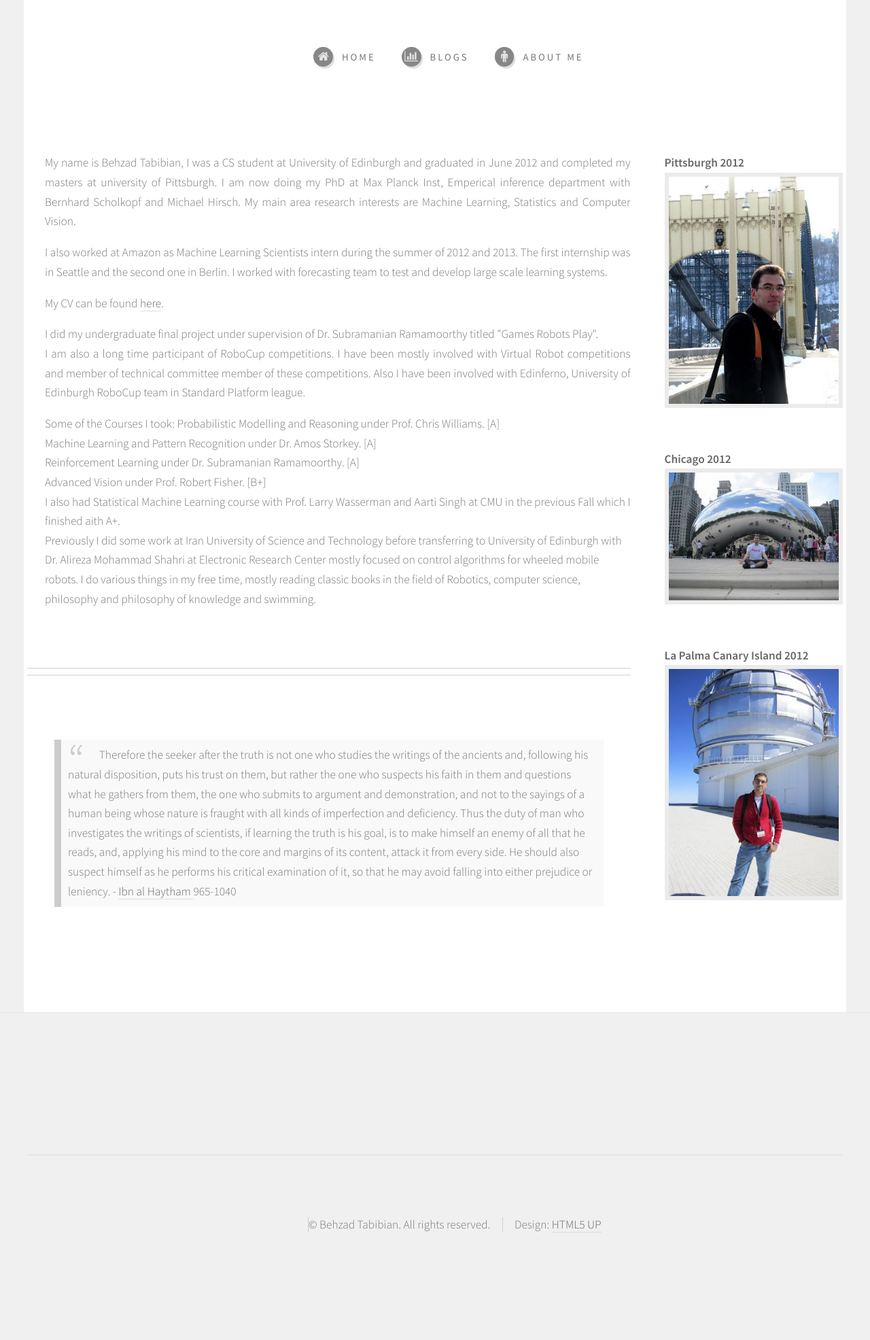
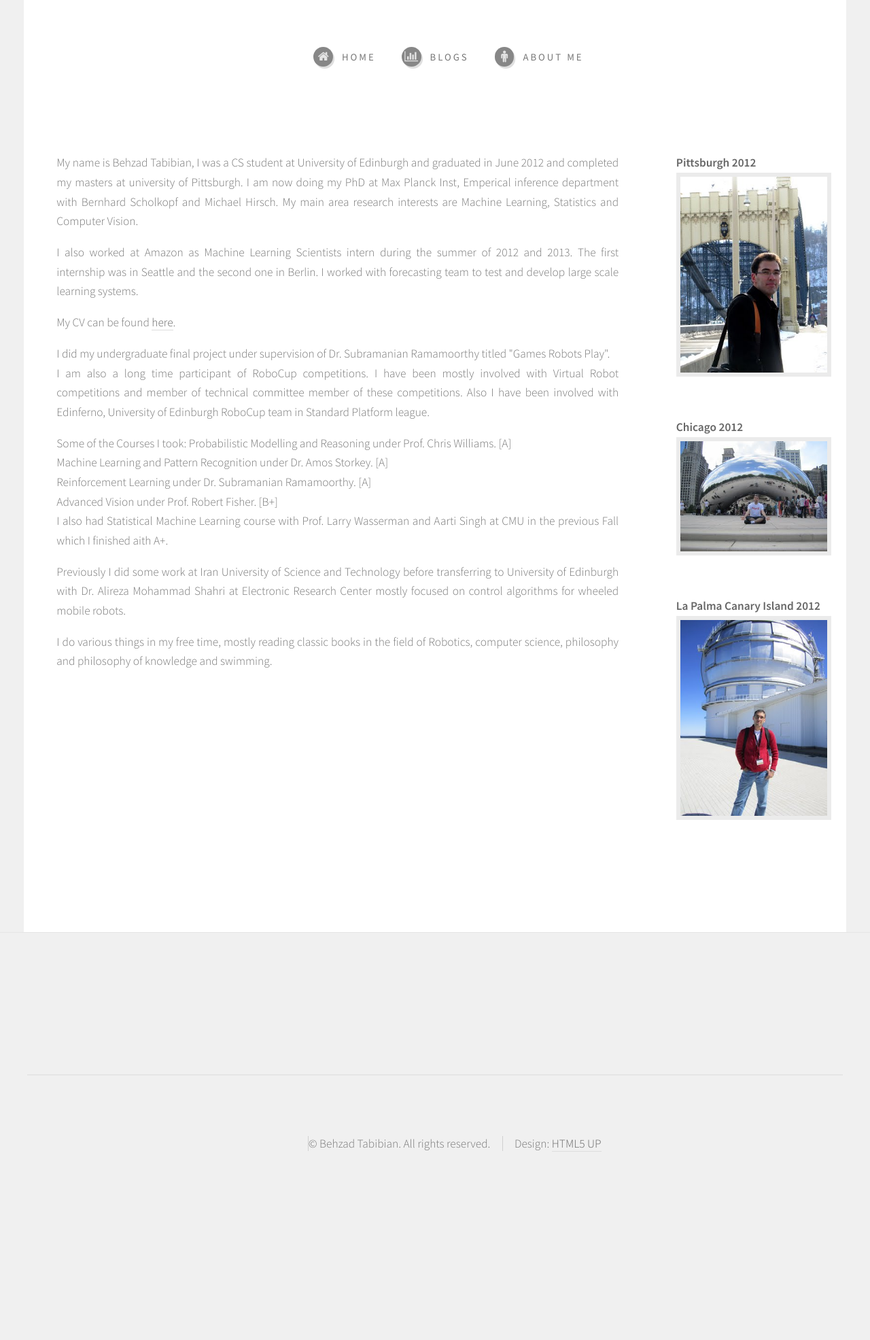
Before and after one commit to btabibian/btabibian.github.io, a Jekyll site: the page built from about.html, in a window 1280 px wide. Shown: the whole page at 68% size. Built offline with Jekyll 4.4.1, drawn with Linux system fonts in a browser that asks for light colours; after the commit the page ends 1853 px from its top, so only the background shows below that.

Commit message:
updated formatting and new home page

```diff
--- a/_layouts/default.html
+++ b/_layouts/default.html
@@ -17,6 +17,10 @@
 		<script src="/js/skel.min.js"></script>
 		<script src="/js/skel-layers.min.js"></script>
 		<script src="/js/init.js"></script>
+
+        <!-- custom stuff -->
+        <script src="/js/custom.js"></script>
+
         <script type="text/javascript" src="http://cdn.mathjax.org/mathjax/latest/MathJax.js?config=TeX-AMS-MML_HTMLorMML"></script>
         <script type="text/x-mathjax-config">
             MathJax.Hub.Config({
--- a/about.html
+++ b/about.html
@@ -16,7 +16,7 @@
       <p>
 I also worked at Amazon as Machine Learning Scientists intern during the summer of 2012 and 2013. The first internship was in Seattle and the second one in Berlin. I worked with forecasting team to test and develop large scale learning systems.
 </p>
-My CV can be found <a href="https://dl.dropboxusercontent.com/u/7972992/Site/Cv/CV_edi.pdf">here</a>.
+<p>My CV can be found <a href="https://dl.dropboxusercontent.com/u/7972992/Site/Cv/CV_edi.pdf">here</a>.</p>
 <p>
 I did my undergraduate final project under supervision of Dr. Subramanian Ramamoorthy titled "Games Robots Play".
 <br>
@@ -35,16 +35,12 @@
 <br>
 I also had Statistical Machine Learning course with Prof. Larry Wasserman and Aarti Singh at CMU in the previous Fall which I finished aith A+.
 </p>
-Previously I did some work at Iran University of Science and Technology before transferring to University of Edinburgh with Dr. Alireza Mohammad Shahri at Electronic Research Center mostly focused on control algorithms for wheeled mobile robots.
-
-I do various things in my free time, mostly reading classic books in the field of Robotics, computer science, philosophy and philosophy of knowledge and swimming.
+<p>Previously I did some work at Iran University of Science and Technology before transferring to University of Edinburgh with Dr. Alireza Mohammad Shahri at Electronic Research Center mostly focused on control algorithms for wheeled mobile robots.
+</p>
+<p>
+I do various things in my free time, mostly reading classic books in the field of Robotics, computer science, philosophy and philosophy of knowledge and swimming.</p>
 
                             </section>
-            <section>
-							<div id="favQoute">
-                            <blockquote> Therefore the seeker after the truth is not one who studies the writings of the ancients and, following his natural disposition, puts his trust on them, but rather the one who suspects his faith in them and questions what he gathers from them, the one who submits to argument and demonstration, and not to the sayings of a human being whose nature is fraught with all kinds of imperfection and deficiency. Thus the duty of man who investigates the writings of scientists, if learning the truth is his goal, is to make himself an enemy of all that he reads, and, applying his mind to the core and margins of its content, attack it from every side. He should also suspect himself as he performs his critical examination of it, so that he may avoid falling into either prejudice or leniency. - <a href="http://en.wikipedia.org/wiki/Alhazen"> Ibn al Haytham </a> 965-1040 </blockquote>
-                                </div>
-                                </section>
 
             </div>
 						</div>
--- a/css/style.css
+++ b/css/style.css
@@ -217,7 +217,7 @@
 			{
 				display: block;
 				width: 100%;
-				margin: 0 0 3.5em 0;
+				margin: 0.5em 0 3.5em 0;
 			}
 
 			.image.left
--- /dev/null
+++ b/js/custom.js
@@ -0,0 +1,8 @@
+$(function() {
+    $("#qoutediv").hide();
+});
+
+function hide_image() {
+    $("#main_imagediv").fadeOut(10);
+    $("#qoutediv").fadeIn(200);
+}
```
Also changed, not shown: index.html (+11 -3 lines), css/pure-min.css.
